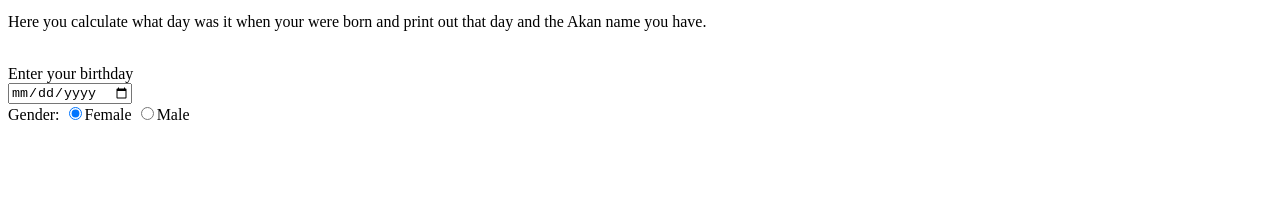
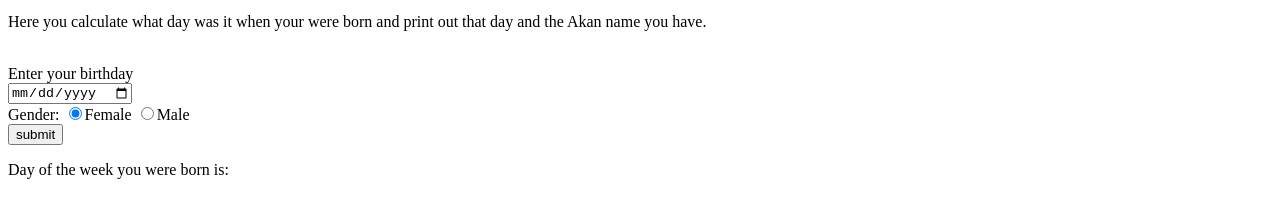
Before and after one commit to Agnes-N/Akan-Names, a plain HTML site: page index.html in a window 1280 px wide. Shown: the part 119-336 px from the top of the page. Drawn offline with Linux system fonts and the light colour scheme.

Commit message:
a link to the javascript file is create

```diff
--- a/index.html
+++ b/index.html
@@ -5,6 +5,7 @@
     <meta charset="UTF-8">
     <meta name="viewport" content="width=device-width, initial-scale=1.0">
     <meta http-equiv="X-UA-Compatible" content="ie=edge">
+    <script src="script.js" type="text/javascript"></script>
     <title>Akan Names</title>
 </head>
 
@@ -35,6 +36,12 @@
                         <label class="radio-inline"><input type="radio" value="female" name="optradio" id="gender" checked>Female</label>
                         <label class="radio-inline"><input type="radio" value="male" name="optradio" id="gender">Male</label>
                       </div>
+                      <div class="submit">
+                            <button type="button" onClick="weekdays()">submit</button>
+
+                            <p>Day of the week you were born is:</p>
+
+                          </div>
             </form>
         </div>
     </div>
```
